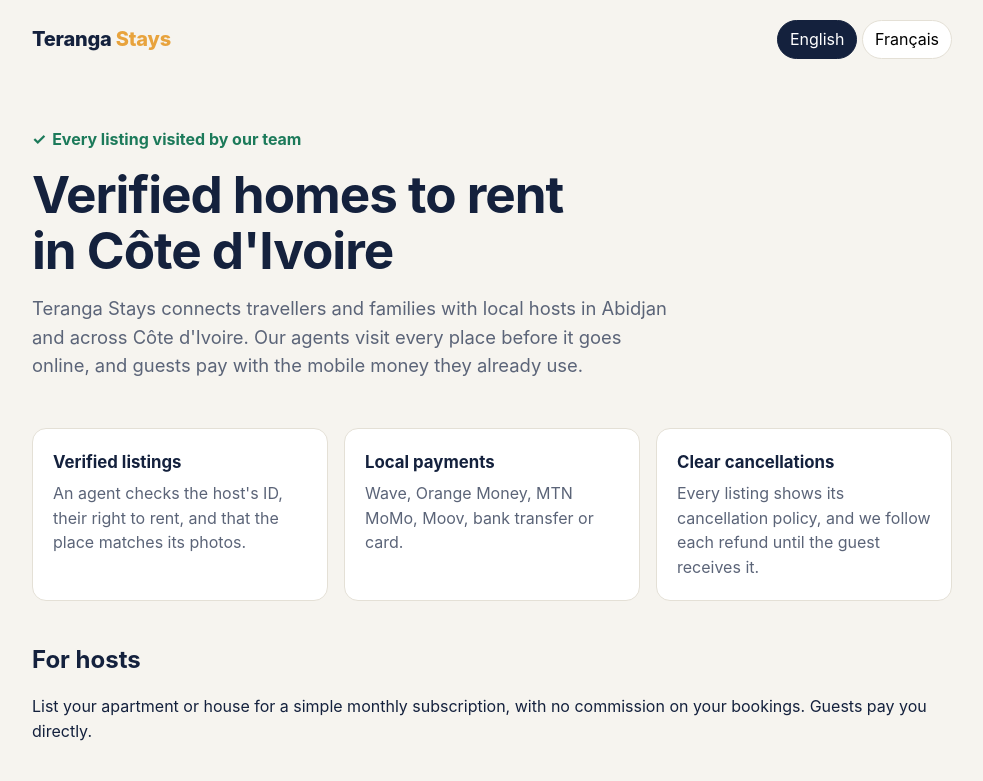
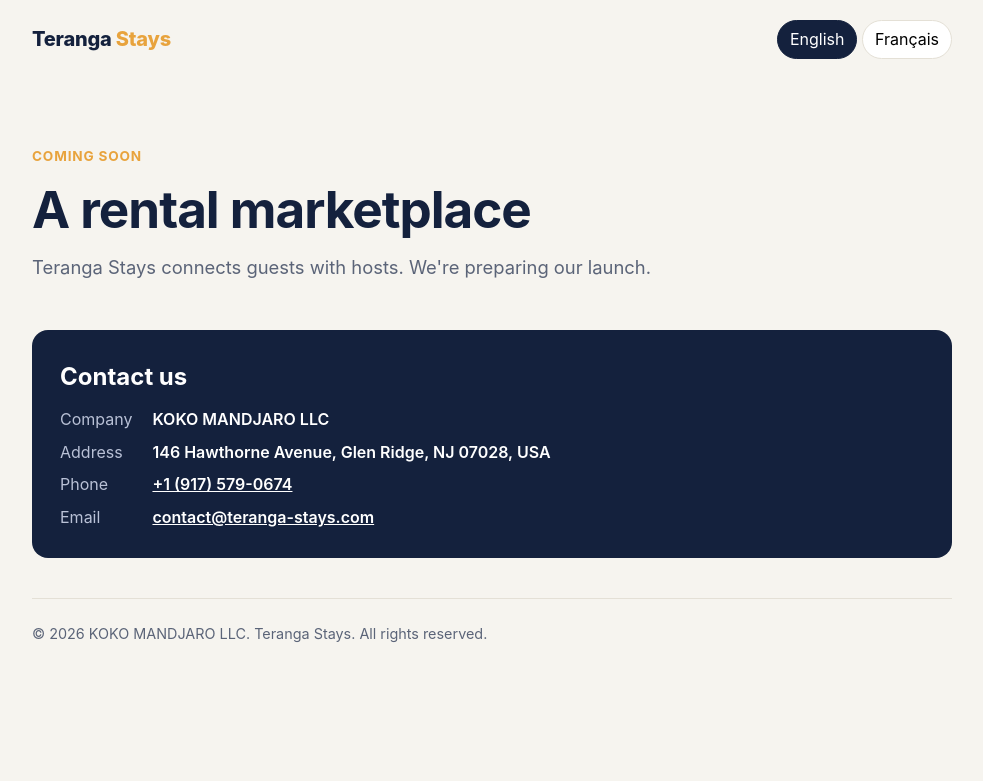
Before and after one commit to ao2017/teranga-stays, a plain HTML site: page index.html in a window 1280 px wide. Shown: the top 781 px of the page, without its empty margins (148-1131 px from the left). Drawn offline with Linux system fonts and the light colour scheme.

Commit message:
Add files via upload
final

```diff
--- a/index.html
+++ b/index.html
@@ -3,8 +3,8 @@
 <head>
 <meta charset="utf-8">
 <meta name="viewport" content="width=device-width, initial-scale=1">
-<title>Teranga Stays: verified homes in Côte d'Ivoire</title>
-<meta name="description" content="Teranga Stays is a rental marketplace for verified homes in Côte d'Ivoire. Every listing is visited by our team before it goes online.">
+<title>Teranga Stays</title>
+<meta name="description" content="Teranga Stays, a rental marketplace. Coming soon.">
 <style>
   :root { --ink:#14213D; --mute:#5B6478; --bg:#F6F4EF; --card:#FFFFFF; --sun:#E8A33D; --line:#E4E0D6; --ok:#1C7A5A; }
   * { box-sizing:border-box; }
@@ -16,10 +16,10 @@
   .logo span { color:var(--sun); }
   .lang button { border:1px solid var(--line); background:var(--card); border-radius:999px; padding:6px 12px; font:inherit; cursor:pointer; }
   .lang button[aria-pressed=true] { background:var(--ink); color:#fff; border-color:var(--ink); }
-  .hero { padding:48px 0 40px; }
+  .hero { padding:64px 0 48px; }
   .hero h1 { font-size:clamp(2rem, 5vw, 3.2rem); line-height:1.1; margin:0 0 16px; letter-spacing:-.02em; max-width:16ch; }
   .hero p { font-size:1.15rem; color:var(--mute); max-width:56ch; margin:0; }
-  .badge { display:inline-flex; gap:6px; align-items:center; color:var(--ok); font-weight:700; margin-bottom:14px; }
+  .badge { display:inline-flex; gap:6px; align-items:center; color:var(--sun); font-weight:700; margin-bottom:14px; text-transform:uppercase; letter-spacing:.06em; font-size:.85rem; }
   .grid { display:grid; grid-template-columns:repeat(auto-fit, minmax(240px, 1fr)); gap:16px; margin:8px 0 40px; }
   .card { background:var(--card); border:1px solid var(--line); border-radius:14px; padding:20px; }
   .card h3 { margin:0 0 6px; font-size:1.05rem; }
@@ -49,36 +49,12 @@
   </header>
 
   <div class="hero">
-    <div class="badge">✓ <span data-lang="en">Every listing visited by our team</span><span data-lang="fr">Chaque logement visité par notre équipe</span></div>
-    <h1 data-lang="en">Verified homes to rent in Côte d'Ivoire</h1>
-    <h1 data-lang="fr">Des logements vérifiés à louer en Côte d'Ivoire</h1>
-    <p data-lang="en">Teranga Stays connects travellers and families with local hosts in Abidjan and across Côte d'Ivoire. Our agents visit every place before it goes online, and guests pay with the mobile money they already use.</p>
-    <p data-lang="fr">Teranga Stays met en relation voyageurs et familles avec des hôtes locaux à Abidjan et dans toute la Côte d'Ivoire. Nos agents visitent chaque logement avant sa mise en ligne, et les voyageurs paient avec le mobile money qu'ils utilisent déjà.</p>
+    <div class="badge"><span data-lang="en">Coming soon</span><span data-lang="fr">Bientôt disponible</span></div>
+    <h1 data-lang="en">A rental marketplace</h1>
+    <h1 data-lang="fr">Une plateforme de location</h1>
+    <p data-lang="en">Teranga Stays connects guests with hosts. We're preparing our launch.</p>
+    <p data-lang="fr">Teranga Stays met en relation voyageurs et hôtes. Nous préparons notre lancement.</p>
   </div>
-
-  <div class="grid">
-    <div class="card">
-      <h3 data-lang="en">Verified listings</h3><h3 data-lang="fr">Annonces vérifiées</h3>
-      <p data-lang="en">An agent checks the host's ID, their right to rent, and that the place matches its photos.</p>
-      <p data-lang="fr">Un agent vérifie l'identité de l'hôte, son droit de louer, et que le logement correspond aux photos.</p>
-    </div>
-    <div class="card">
-      <h3 data-lang="en">Local payments</h3><h3 data-lang="fr">Paiements locaux</h3>
-      <p data-lang="en">Wave, Orange Money, MTN MoMo, Moov, bank transfer or card.</p>
-      <p data-lang="fr">Wave, Orange Money, MTN MoMo, Moov, virement ou carte.</p>
-    </div>
-    <div class="card">
-      <h3 data-lang="en">Clear cancellations</h3><h3 data-lang="fr">Annulations claires</h3>
-      <p data-lang="en">Every listing shows its cancellation policy, and we follow each refund until the guest receives it.</p>
-      <p data-lang="fr">Chaque annonce affiche ses conditions d'annulation, et nous suivons chaque remboursement jusqu'à sa réception.</p>
-    </div>
-  </div>
-
-  <section>
-    <h2 data-lang="en">For hosts</h2><h2 data-lang="fr">Pour les hôtes</h2>
-    <p data-lang="en">List your apartment or house for a simple monthly subscription, with no commission on your bookings. Guests pay you directly.</p>
-    <p data-lang="fr">Mettez en location votre appartement ou votre maison pour un abonnement mensuel simple, sans commission sur vos réservations. Les voyageurs vous paient directement.</p>
-  </section>
 
   <section class="contact" id="contact">
     <h2 data-lang="en">Contact us</h2><h2 data-lang="fr">Nous contacter</h2>
```
